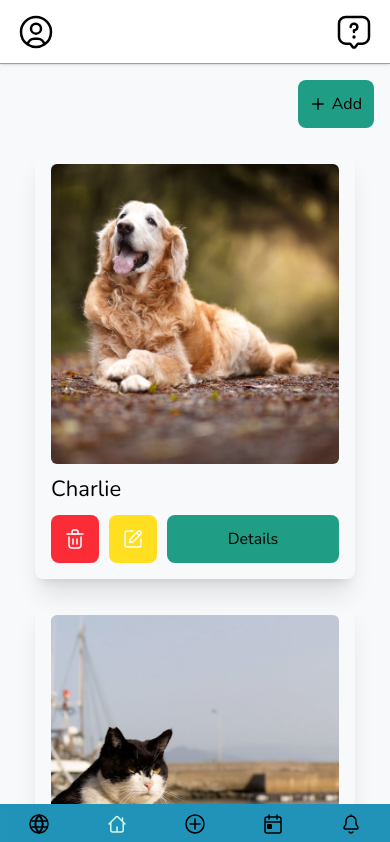
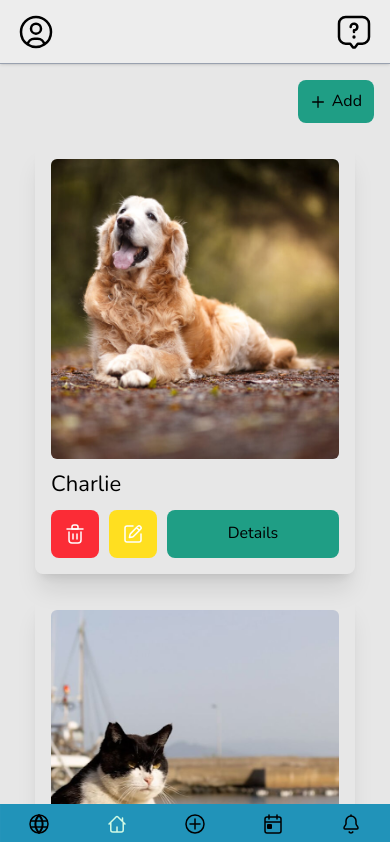
Before and after one commit to IharStaliarou/TailsCare, a Next.js app: page /en/pets in a window 390 px wide. Shown: the top 842 px of the page. Built offline with nearby package versions, Linux system fonts and the light colour scheme.

Commit message:
refactor: mobile sidebar styles and view

```diff
--- a/app/[locale]/layout.tsx
+++ b/app/[locale]/layout.tsx
@@ -38,7 +38,7 @@ export default async function LocaleLayout({
 
   return (
     <html lang={locale}>
-      <body className={`flex h-full flex-col ${nunito.variable}`}>
+      <body className={`flex h-full flex-col bg-gray-100 ${nunito.variable}`}>
         <NextIntlClientProvider messages={messages}>
           <Header />
           <main className='mx-auto mt-20 mb-14 flex w-full max-w-360 flex-col justify-center px-4 md:mb-0 md:px-6 md:py-9.5 2xl:px-17'>
--- a/app/globals.css
+++ b/app/globals.css
@@ -37,5 +37,6 @@ body {
   color: var(--color-black-main);
   font-family: var(--font-nunito), sans-serif;
   font-weight: 400;
-  background: var(--color-root-bg);
+  font-size: var(--text-sm);
+  line-height: var(--leading-sm);
 }
--- a/components/layout/Header/Header.tsx
+++ b/components/layout/Header/Header.tsx
@@ -1,18 +1,7 @@
-import { IUser } from '@/interfaces/user'
+import { MOCK_USER } from '@/interfaces/user'
 
 import { HeaderClient } from './HeaderClient'
 
 export const Header = () => {
-  const user: IUser = {
-    id: 'wqe123we-qweqwe123-qweqwe123-ewwqe213',
-    mail: 'example@gmail.com',
-    phone: '375291231233',
-    name: 'Ihar',
-    avatarUrl: '',
-    createdAt: new Date(),
-    updatedAt: new Date(),
-    pets: [],
-  }
-
-  return <HeaderClient user={user} />
+  return <HeaderClient user={MOCK_USER} />
 }
--- a/components/layout/Header/HeaderClient.tsx
+++ b/components/layout/Header/HeaderClient.tsx
@@ -18,7 +18,7 @@ export const HeaderClient = ({ user }: IHeaderClientProps) => {
   return (
     <header
       className={
-        'fixed top-0 left-0 z-50 h-16 w-full items-center border-b border-b-gray-400 bg-white px-4 shadow-sm transition-all md:h-20 md:px-0'
+        'fixed top-0 left-0 z-50 h-16 w-full items-center border-b border-b-gray-400 bg-gray-50 px-4 shadow-sm transition-all md:h-20 md:px-0'
       }
     >
       <DesktopNavigation user={user} isAuthenticated={isAuthenticated} links={links} />
--- a/components/layout/Mobile/MobileSidebar.tsx
+++ b/components/layout/Mobile/MobileSidebar.tsx
@@ -1,37 +1,69 @@
 'use client'
 
+import { AuthActionsBlock } from '@/components/AuthActionsBlock'
 import { PlusIcon } from '@/components/icons/PlusIcon'
 import { AppButton } from '@/components/ui/AppButton'
+import { Divider } from '@/components/ui/Divider'
+import { Link } from '@/i18n/routing'
+import { MOCK_USER } from '@/interfaces/user'
 import { useUIStore } from '@/store/use-ui-store'
 import clsx from 'clsx'
 import { useTranslations } from 'next-intl'
+import Image from 'next/image'
 
 export const MobileSidebar = () => {
   const { isMobileMenuOpen, closeMobileMenu } = useUIStore()
-
+  const { name, avatarUrl, pets } = MOCK_USER
   const t = useTranslations('navigation')
   return (
-    <>
     <aside
       id='mobile-sidebar'
       className={clsx(
-          `fixed inset-0 z-100 flex h-full w-2/3 transform flex-col bg-gray-300 p-2.5 transition-transform duration-300 md:hidden`,
+        `fixed inset-0 z-100 flex h-full w-2/3 transform flex-col justify-between bg-white p-4 transition-transform duration-300 md:hidden`,
         isMobileMenuOpen ? 'translate-x-0' : '-translate-x-full'
       )}
+      aria-hidden={!isMobileMenuOpen}
     >
       <AppButton
         variant='icon'
         onClick={closeMobileMenu}
-          icon={<PlusIcon className='h-6 w-6 rotate-45' />}
+        icon={<PlusIcon className='rotate-45' />}
+        className='absolute top-5 right-2 h-8 w-8'
       />
-        <div className='h-px bg-gray-900' />
-        <AppButton
-          to={'/user/settings'}
+      <div>
+        <Link href={'/profile'} className='flex flex-col gap-2.5'>
+          <div className='h-10 w-10 rounded-full border border-gray-600 p-0.75'>
+            {avatarUrl && <Image src={avatarUrl} alt={name} fill />}
+            {!avatarUrl && (
+              <span className='block h-full content-center rounded-full bg-white text-center'>
+                {name.split(' ')[0][0] + '.' + name.split(' ')[1][0] + '.'}
+              </span>
+            )}
+          </div>
+          <h2 className='text-xl font-bold'>{name}</h2>
+          <p>You have {pets.length} pets</p>
+        </Link>
+        <Divider className='mt-2.5' />
+      </div>
+      <ul className='flex h-full flex-col gap-3 py-4'>
+        <li>
+          <Link
+            href={'/user/settings'}
             onClick={closeMobileMenu}
-          label={t('settings')}
-          className='h-auto'
+            className='text-md font-semibold'
+          >
+            {t('settings')}
+          </Link>
+        </li>
+      </ul>
+      <div>
+        <Divider className='mb-2.5' />
+        <AuthActionsBlock
+          user={MOCK_USER}
+          closeMobileMenu={closeMobileMenu}
+          isAuthenticated={true}
         />
+      </div>
     </aside>
-    </>
   )
 }
--- /dev/null
+++ b/components/ui/Divider.tsx
@@ -0,0 +1,15 @@
+import clsx from 'clsx'
+
+interface IDividerProps {
+  height?: number
+  className?: string
+}
+
+export const Divider = ({ height, className }: IDividerProps) => {
+  return (
+    <div
+      className={clsx(`w-full rounded-md bg-gray-900`, className)}
+      style={{ height: height ? `${height}px` : '1px' }}
+    />
+  )
+}
--- a/interfaces/user.ts
+++ b/interfaces/user.ts
@@ -20,3 +20,14 @@ export interface IPet {
   createdAt: Date
   updatedAt: Date
 }
+
+export const MOCK_USER: IUser = {
+  id: 'wqe123we-qweqwe123-qweqwe123-ewwqe213',
+  mail: 'example@gmail.com',
+  phone: '375291231233',
+  name: 'John Doe',
+  avatarUrl: '',
+  createdAt: new Date(),
+  updatedAt: new Date(),
+  pets: [],
+}
```
Lines whose indentation alone changed are shown as unchanged.
